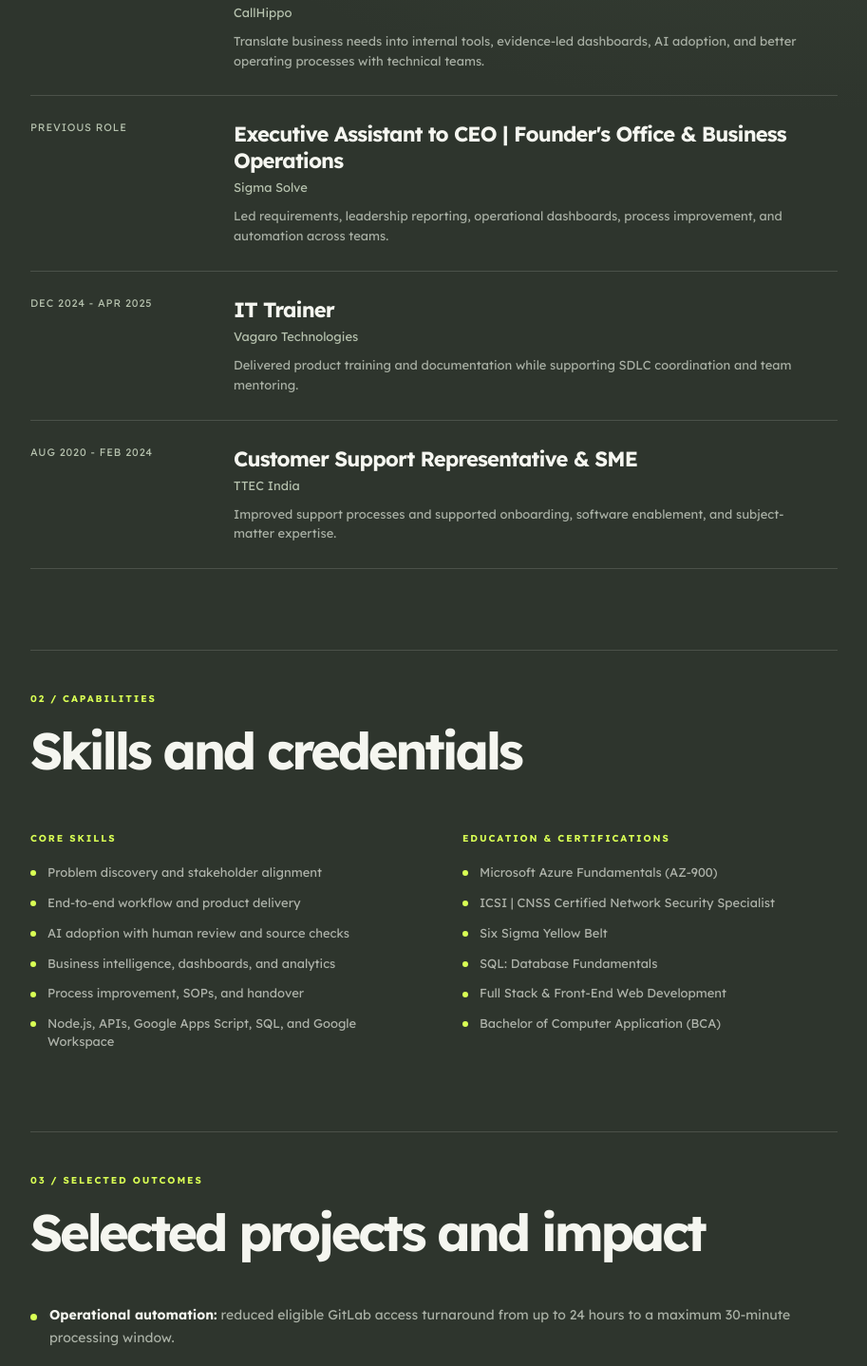
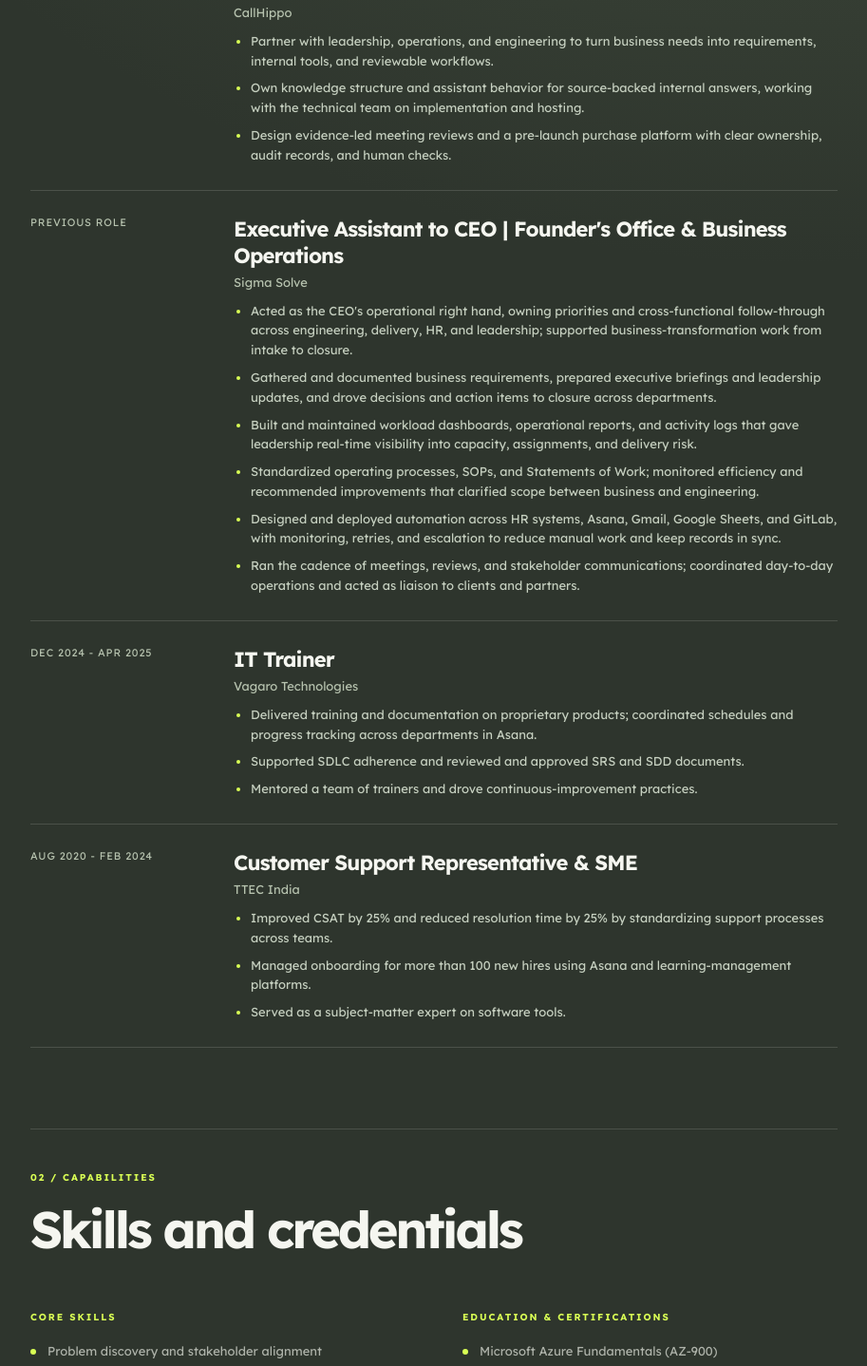
Before and after one commit to Nishantjha1997/nishant-portfolio, a Next.js app: page /resume in a window 1280 px wide. Shown: the part 1100-2538 px from the top of the page at 95% size, without its empty margins (183-1096 px from the left). Built offline with nearby package versions, Linux system fonts and the light colour scheme; no server answers.

Commit message:
Restore full experience and contextual resume impact (#4)
Co-authored-by: Nishant Jha <nishant@nishant.top>

```diff
--- a/src/app/resume/page.tsx
+++ b/src/app/resume/page.tsx
@@ -19,25 +19,44 @@ const experience = [
     period: "Current",
     title: "Executive, Founder's Office",
     company: "CallHippo",
-    summary: "Translate business needs into internal tools, evidence-led dashboards, AI adoption, and better operating processes with technical teams.",
+    details: [
+      "Partner with leadership, operations, and engineering to turn business needs into requirements, internal tools, and reviewable workflows.",
+      "Own knowledge structure and assistant behavior for source-backed internal answers, working with the technical team on implementation and hosting.",
+      "Design evidence-led meeting reviews and a pre-launch purchase platform with clear ownership, audit records, and human checks.",
+    ],
   },
   {
     period: "Previous role",
     title: "Executive Assistant to CEO | Founder's Office & Business Operations",
     company: "Sigma Solve",
-    summary: "Led requirements, leadership reporting, operational dashboards, process improvement, and automation across teams.",
+    details: [
+      "Acted as the CEO's operational right hand, owning priorities and cross-functional follow-through across engineering, delivery, HR, and leadership; supported business-transformation work from intake to closure.",
+      "Gathered and documented business requirements, prepared executive briefings and leadership updates, and drove decisions and action items to closure across departments.",
+      "Built and maintained workload dashboards, operational reports, and activity logs that gave leadership real-time visibility into capacity, assignments, and delivery risk.",
+      "Standardized operating processes, SOPs, and Statements of Work; monitored efficiency and recommended improvements that clarified scope between business and engineering.",
+      "Designed and deployed automation across HR systems, Asana, Gmail, Google Sheets, and GitLab, with monitoring, retries, and escalation to reduce manual work and keep records in sync.",
+      "Ran the cadence of meetings, reviews, and stakeholder communications; coordinated day-to-day operations and acted as liaison to clients and partners.",
+    ],
   },
   {
     period: "Dec 2024 - Apr 2025",
     title: "IT Trainer",
     company: "Vagaro Technologies",
-    summary: "Delivered product training and documentation while supporting SDLC coordination and team mentoring.",
+    details: [
+      "Delivered training and documentation on proprietary products; coordinated schedules and progress tracking across departments in Asana.",
+      "Supported SDLC adherence and reviewed and approved SRS and SDD documents.",
+      "Mentored a team of trainers and drove continuous-improvement practices.",
+    ],
   },
   {
     period: "Aug 2020 - Feb 2024",
     title: "Customer Support Representative & SME",
     company: "TTEC India",
-    summary: "Improved support processes and supported onboarding, software enablement, and subject-matter expertise.",
+    details: [
+      "Improved CSAT by 25% and reduced resolution time by 25% by standardizing support processes across teams.",
+      "Managed onboarding for more than 100 new hires using Asana and learning-management platforms.",
+      "Served as a subject-matter expert on software tools.",
+    ],
   },
 ];
 
@@ -92,7 +111,7 @@ export default function ResumePage() {
           {experience.map((item) => (
             <article className="experience-item" key={`${item.company}-${item.title}`}>
               <span className="experience-period">{item.period}</span>
-              <div><h3>{item.title}</h3><p className="experience-company">{item.company}</p><p>{item.summary}</p></div>
+              <div><h3>{item.title}</h3><p className="experience-company">{item.company}</p><ul>{item.details.map((detail) => <li key={detail}>{detail}</li>)}</ul></div>
             </article>
           ))}
         </div>
@@ -108,13 +127,12 @@ export default function ResumePage() {
       </section>
 
       <section className="resume-section resume-projects" aria-labelledby="resume-projects">
-        <p className="section-index">03 / SELECTED OUTCOMES</p>
-        <h2 id="resume-projects">Selected projects and impact</h2>
+        <p className="section-index">03 / SELECTED IMPACT</p>
+        <h2 id="resume-projects">What the work changed</h2>
         <ul>
-          <li><strong>Operational automation:</strong> reduced eligible GitLab access turnaround from up to 24 hours to a maximum 30-minute processing window.</li>
-          <li><strong>Fast, safe AI adoption:</strong> identified the Lead Cleanup use case on Jev AI&apos;s second day after launch and kept its suggestions behind deterministic rules and human review.</li>
-          <li><strong>Knowledge and analytics:</strong> designed source-backed company answers and an evidence-led meeting dashboard that helps reviewers separate actual lateness from incomplete records.</li>
-          <li><strong>End-to-end systems:</strong> built a pre-launch purchase workflow, reporting tools, and live digital products from requirements through implementation.</li>
+          <li><strong>GitLab access:</strong> connected HR, project-assignment, and repository checks in an auditable approval workflow, moving normal eligible requests from up to 24 hours to a maximum 30-minute processing window.</li>
+          <li><strong>Early AI adoption:</strong> identified a Lead Cleanup use case on Jev AI&apos;s second day after launch and integrated suggestions into an existing qualification flow, with deterministic rules and human review controlling decisions.</li>
+          <li><strong>Operational visibility:</strong> brought workload, delivery signals, and meeting join evidence into reviewable dashboards so leaders can see capacity risk and reviewers can separate a client wait from missing attendance data.</li>
         </ul>
         <Link className="text-link" href="/#work">Explore Nishant Jha&apos;s portfolio and case studies →</Link>
       </section>
--- a/src/app/sylva.css
+++ b/src/app/sylva.css
@@ -221,6 +221,8 @@ body:not(:has(.sylva-page)) main { position: relative; z-index: 1; padding-top:
 .experience-item { border-color: rgba(244,247,239,.14); }
 .experience-item:hover { border-color: rgba(217,255,84,.38); }
 .experience-period, .experience-company { color: #b6c2ae !important; }
+.resume-page .experience-item ul { display: grid; gap: 8px; max-width: 760px; margin: 0; padding-left: 18px; color: #c6d0c0; font-size: 13px; line-height: 1.6; }
+.resume-page .experience-item li::marker { color: var(--acid); }
 .strengths-grid > div { border-color: rgba(244,247,239,.15); }
 .strengths-grid li { color: rgba(241,244,236,.66); }
 .strengths-grid li::before { background: var(--acid); }
```
Also changed, not shown: 2 other files (tests, documents, lock files or other folders).
